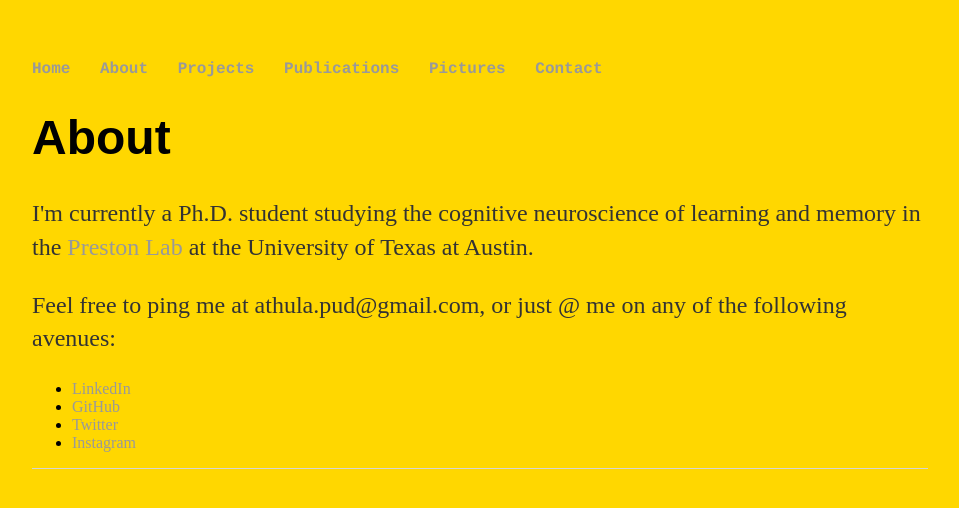
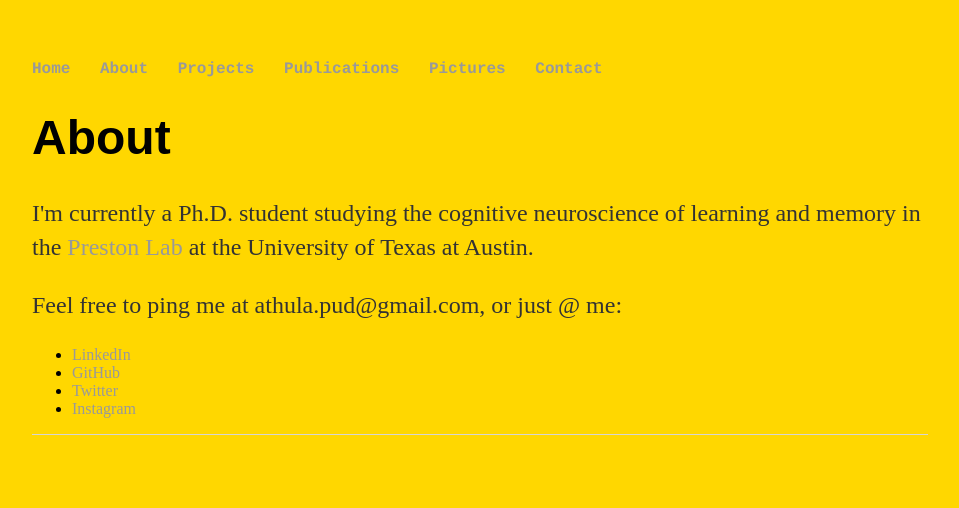
Before and after one commit to athpud/athpud.github.io, a Jekyll site: the page built from about/index.html, in a window 1280 px wide. Shown: the top 508 px of the page, without its empty margins (160-1119 px from the left). Built offline with Jekyll 4.4.1, drawn with Linux system fonts in a browser that asks for light colours.

Commit message:
Update index.html

```diff
--- a/about/index.html
+++ b/about/index.html
@@ -6,7 +6,7 @@ title: About Athula
 		<div class="about">
 			<h1>About</h1>
 			<p>I'm currently a Ph.D. student studying the cognitive neuroscience of learning and memory in the <a href="https://clm.utexas.edu/preston/" target="_blank">Preston Lab</a> at the University of Texas at Austin.</p>
-			<p>Feel free to ping me at athula.pud@gmail.com, or just @ me on any of the following avenues:</p>
+			<p>Feel free to ping me at athula.pud@gmail.com, or just @ me:</p>
 			<ul class="contacts">
 				<li><a href="www.linkedin.com/athpud">LinkedIn</a></li>
         <li><a href="www.github.com/athpud">GitHub</a></li>
```
